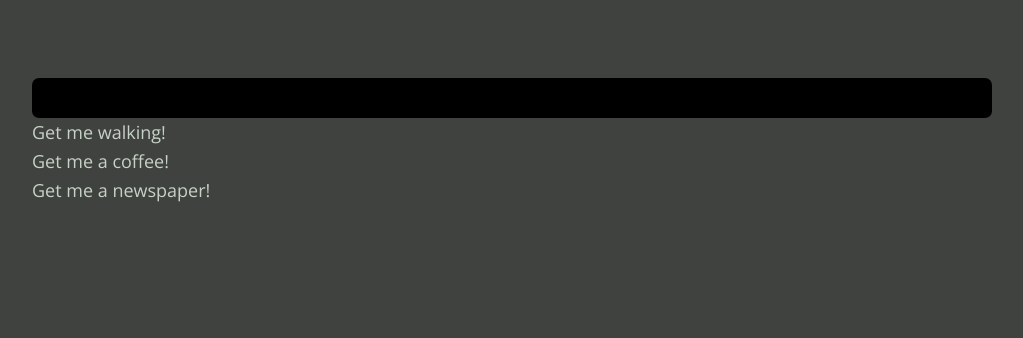
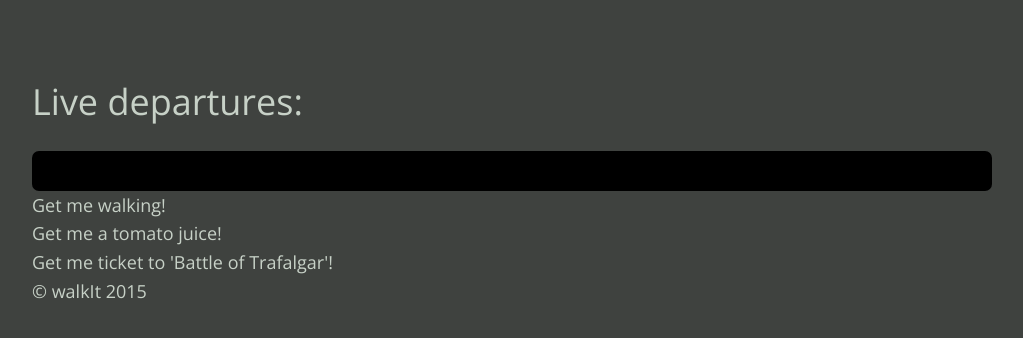
Before and after one commit to hendrikfrentrup/walkIt, a Django app: template walkItMoC/input/templates/input/stop.html in a window 1280 px wide. Shown: the top 338 px of the page, without its empty margins (128-1151 px from the left). Run offline with Django 3.2, Linux system fonts and the light colour scheme; the template is opened without the code that fills it, so the values that code supplies are empty; some libraries are stand-ins or nearby versions.

Commit message:
final commit

```diff
--- a/walkItMoC/input/templates/input/base.html
+++ b/walkItMoC/input/templates/input/base.html
@@ -31,5 +31,12 @@
 	<div class="container">
 		{% block content %} {% endblock %}
 	</div>
+
+
+	<footer>
+	    <div class="container">
+	        <p>&copy; <a href="{% url 'about' %}"> walkIt {% now 'Y' %} </a> </p>
+	    </div>
+	</footer>
 </body>
 </html>
--- a/walkItMoC/input/templates/input/getpaper.html
+++ b/walkItMoC/input/templates/input/getpaper.html
@@ -16,11 +16,11 @@
 		</div>
 	</div>
 
+	<iframe src="https://www.google.com/maps/embed?pb=!1m18!1m12!1m3!1d2485.8227352581684!2d-0.14094768423170626!3d51.46141097962759!2m3!1f0!2f0!3f0!3m2!1i1024!2i768!4f13.1!3m3!1m2!1s0x0%3A0x0!2zNTHCsDI3JzQxLjEiTiAwwrAwOCcxOS41Ilc!5e0!3m2!1sen!2suk!4v1447552627443" frameborder="0" style="border:0" allowfullscreen width="330" height="280" ></iframe>
+	{# #}
+
 	<div>
 	<a href="{% url 'stop' %}">Go back to arrivals</a>
 	</div>
 
-	<iframe src="https://www.google.com/maps/embed?pb=!1m18!1m12!1m3!1d2485.8227352581684!2d-0.14094768423170626!3d51.46141097962759!2m3!1f0!2f0!3f0!3m2!1i1024!2i768!4f13.1!3m3!1m2!1s0x0%3A0x0!2zNTHCsDI3JzQxLjEiTiAwwrAwOCcxOS41Ilc!5e0!3m2!1sen!2suk!4v1447552627443" frameborder="0" style="border:0" allowfullscreen></iframe>
-	{# width="600" height="450" #}
-
 {% endblock %}
--- a/walkItMoC/input/templates/input/stop.html
+++ b/walkItMoC/input/templates/input/stop.html
@@ -3,6 +3,8 @@
 {% block content %}
 
 	<h1>{{ message }}</h1>
+
+	<h4>Live departures:</h4>
 
 	<div style='background-color:black; padding: 5px; border-radius: 7px'>
 		<ul>
@@ -18,11 +20,11 @@
 	</div>
 
 	<div>
-	<a href="{% url 'coffee' %}">Get me a coffee!</a>
+	<a href="{% url 'coffee' %}">Get me a tomato juice!</a>
 	</div>
 
 	<div>
-	<a href="{% url 'paper' %}">Get me a newspaper!</a>
+	<a href="{% url 'paper' %}">Get me ticket to 'Battle of Trafalgar'!</a>
 	</div>
 
 {% endblock %}
```
Also changed, not shown: walkItMoC/input/templates/input/about.html (+6 -6 lines), walkItMoC/input/templates/input/gowalk.html (+3 -7 lines), walkItMoC/input/views.py (+5 -5 lines), 1 other file.
